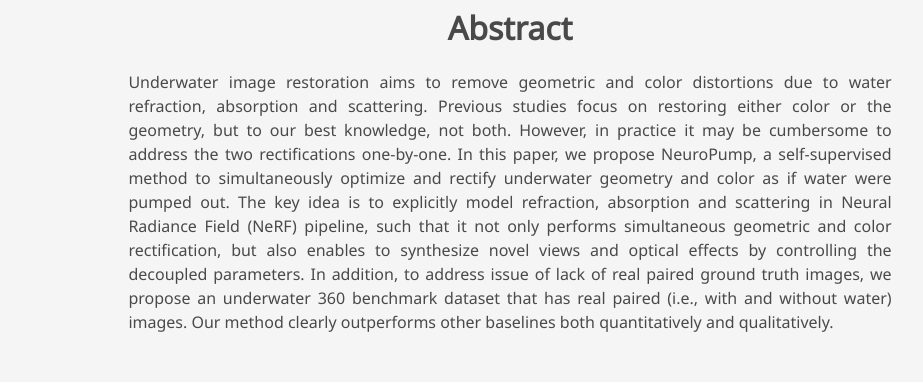
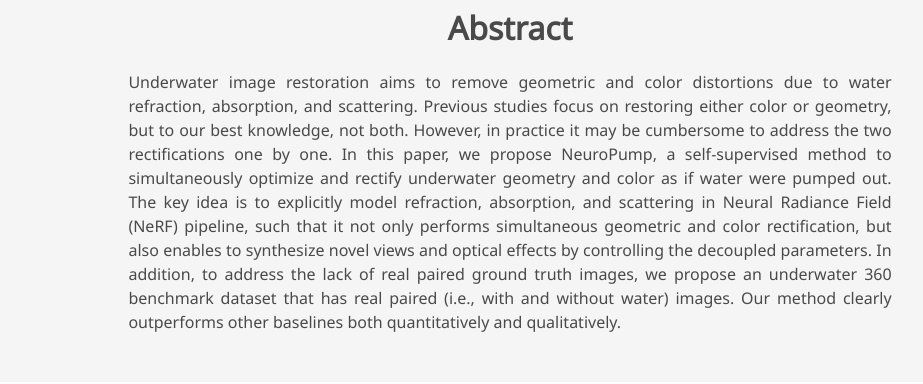
Before and after one commit to YGswu/NeuroPump.github.io, a plain HTML site: page index.html in a window 1280 px wide. Shown: the part 732-1116 px from the top of the page, without its empty margins (130-1053 px from the left). Drawn offline with nearby package versions, Linux system fonts and the light colour scheme; some icons are missing; a web font is replaced by a local one.

Commit message:
update abstract

```diff
--- a/index.html
+++ b/index.html
@@ -150,7 +150,7 @@
         <h2 class="title is-3">Abstract</h2>
         <div class="content has-text-justified">
           <p>
-            Underwater image restoration aims to remove geometric and color distortions due to water refraction, absorption and scattering. Previous studies focus on restoring either color or the geometry, but to our best knowledge, not both. However, in practice it may be cumbersome to address the two rectifications one-by-one. In this paper, we propose NeuroPump, a self-supervised method to simultaneously optimize and rectify underwater geometry and color as if water were pumped out. The key idea is to explicitly model refraction, absorption and scattering in Neural Radiance Field (NeRF) pipeline, such that it not only performs simultaneous geometric and color rectification, but also enables to synthesize novel views and optical effects by controlling the decoupled parameters. In addition, to address issue of lack of real paired ground truth images, we propose an underwater 360 benchmark dataset that has real paired (i.e., with and without water) images. Our method clearly outperforms other baselines both quantitatively and qualitatively.
+            Underwater image restoration aims to remove geometric and color distortions due to water refraction, absorption, and scattering. Previous studies focus on restoring either color or geometry, but to our best knowledge, not both. However, in practice it may be cumbersome to address the two rectifications one by one. In this paper, we propose NeuroPump, a self-supervised method to simultaneously optimize and rectify underwater geometry and color as if water were pumped out. The key idea is to explicitly model refraction, absorption, and scattering in Neural Radiance Field (NeRF) pipeline, such that it not only performs simultaneous geometric and color rectification, but also enables to synthesize novel views and optical effects by controlling the decoupled parameters. In addition, to address the lack of real paired ground truth images, we propose an underwater 360 benchmark dataset that has real paired (i.e., with and without water) images. Our method clearly outperforms other baselines both quantitatively and qualitatively.
           </p>
         </div>
       </div>
```
